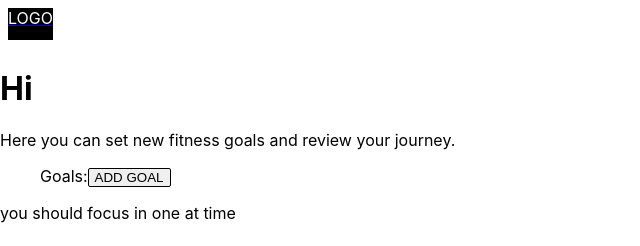
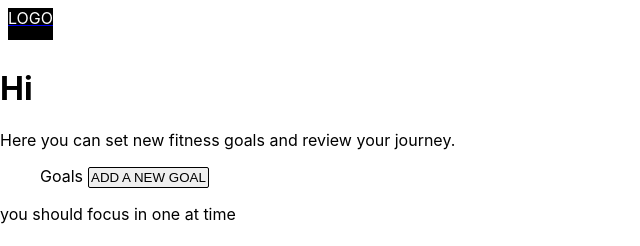
Before and after one commit to miguebarbell/journal, a React (Create React App) app in the folder client/: page /profile in a window 1280 px wide. Shown: the top 246 px of the page, without its empty margins (0-640 px from the left). Built offline with nearby package versions, Linux system fonts and the light colour scheme.

Commit message:
days left in string

```diff
--- a/client/src/pages/profile.jsx
+++ b/client/src/pages/profile.jsx
@@ -15,6 +15,8 @@ const EditButton = styled.button`
   border: 1px solid black;
   border-radius: 2px;
   cursor: pointer;
+  padding: 2px;
+  margin: 0 5px;
   &:hover {
     background-color: ${threeColour};
   }
@@ -44,11 +46,13 @@ const Profile = () => {
   const user = useSelector((state) => state.user.currentUser);
   const goals = useSelector((state) => state.training.goals);
   const daysLeft = (startDay, daysToComplete) => {
+    const stringDays = ['Sun', 'Mon', 'Tue', 'Wed', 'Thu', 'Fri', 'Sat'];
+    const stringMonths = ['Jan', 'Feb', 'Mar', 'Apr', 'May', 'Jun', 'Jul', 'Aug', 'Sep', 'Oct', 'Nov', 'Dec'];
     const beginDay = new Date(startDay);
     const finishDay = new Date(startDay);
     finishDay.setDate(beginDay.getDate() + daysToComplete);
     const daysLeft = Math.round((finishDay - new Date()) / (1000 * 60 * 60 * 24));
-    return `${finishDay.getDate()} ${finishDay.getMonth()} ${finishDay.getFullYear()} ${daysLeft} days left`;
+    return `${stringDays[finishDay.getDay()]} ${finishDay.getDate()}  / ${stringMonths[finishDay.getMonth()]} / ${finishDay.getFullYear()} --> ${daysLeft} days left`;
 
   };
     return (
@@ -56,12 +60,12 @@ const Profile = () => {
 
           <Title>Hi {user.name}</Title>
           <span>Here you can set new fitness goals and review your journey.</span>
-          <ul>Goals:
+          <ul>Goals
+            <EditButton onClick={() => {addGoal();}}>ADD A NEW GOAL</EditButton>
             {goals.map((goal, index) => (
               <li key={index}>{goal.movement} {goal.quantity} {goal.unit} before {daysLeft(goal.start, goal.timeFrame)}
               </li>
             ))}
-          <EditButton onClick={() => {addGoal();}}>ADD GOAL</EditButton>
           </ul>
           <span>you should focus in one at time</span>
           <h2>Last 30 days:</h2>
```
